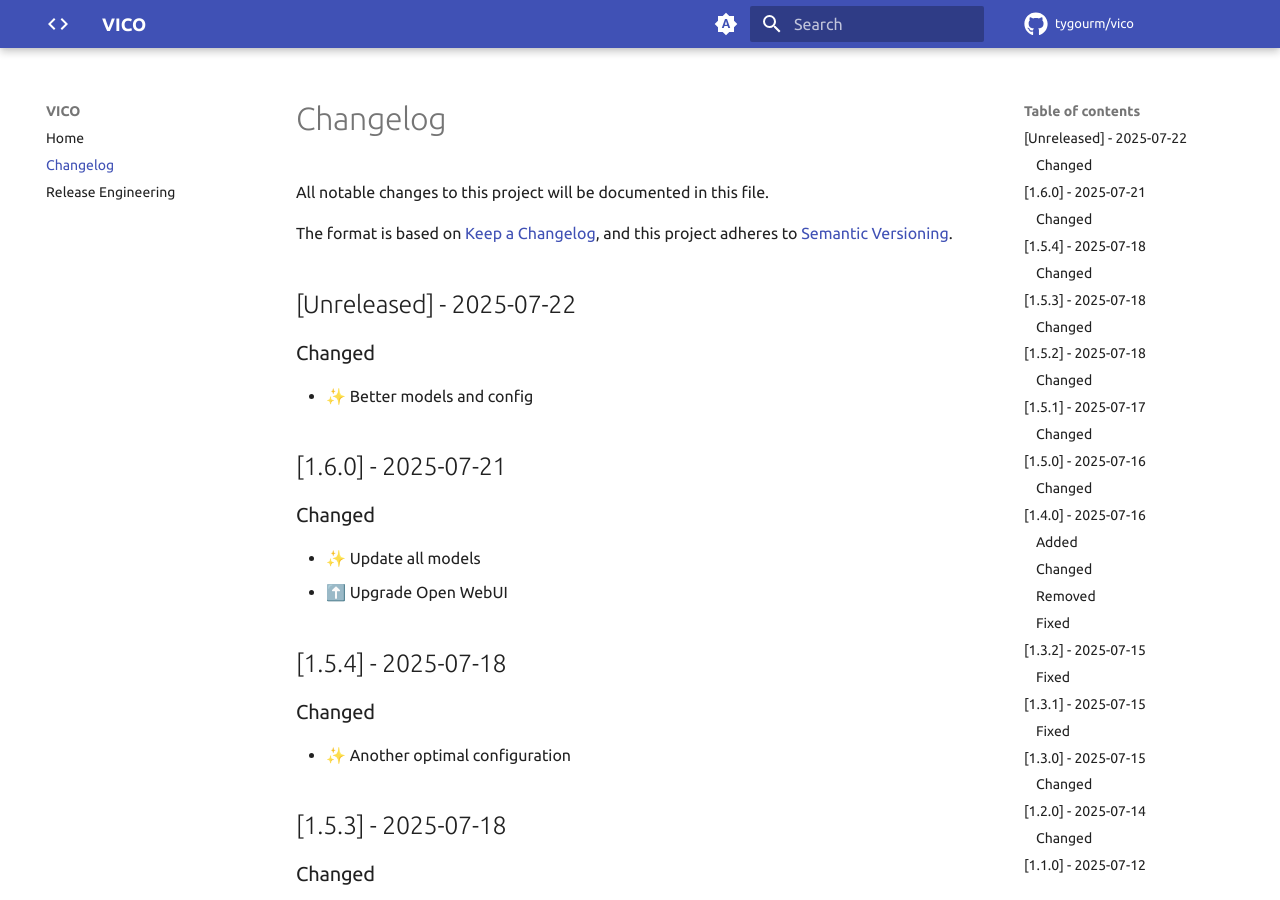
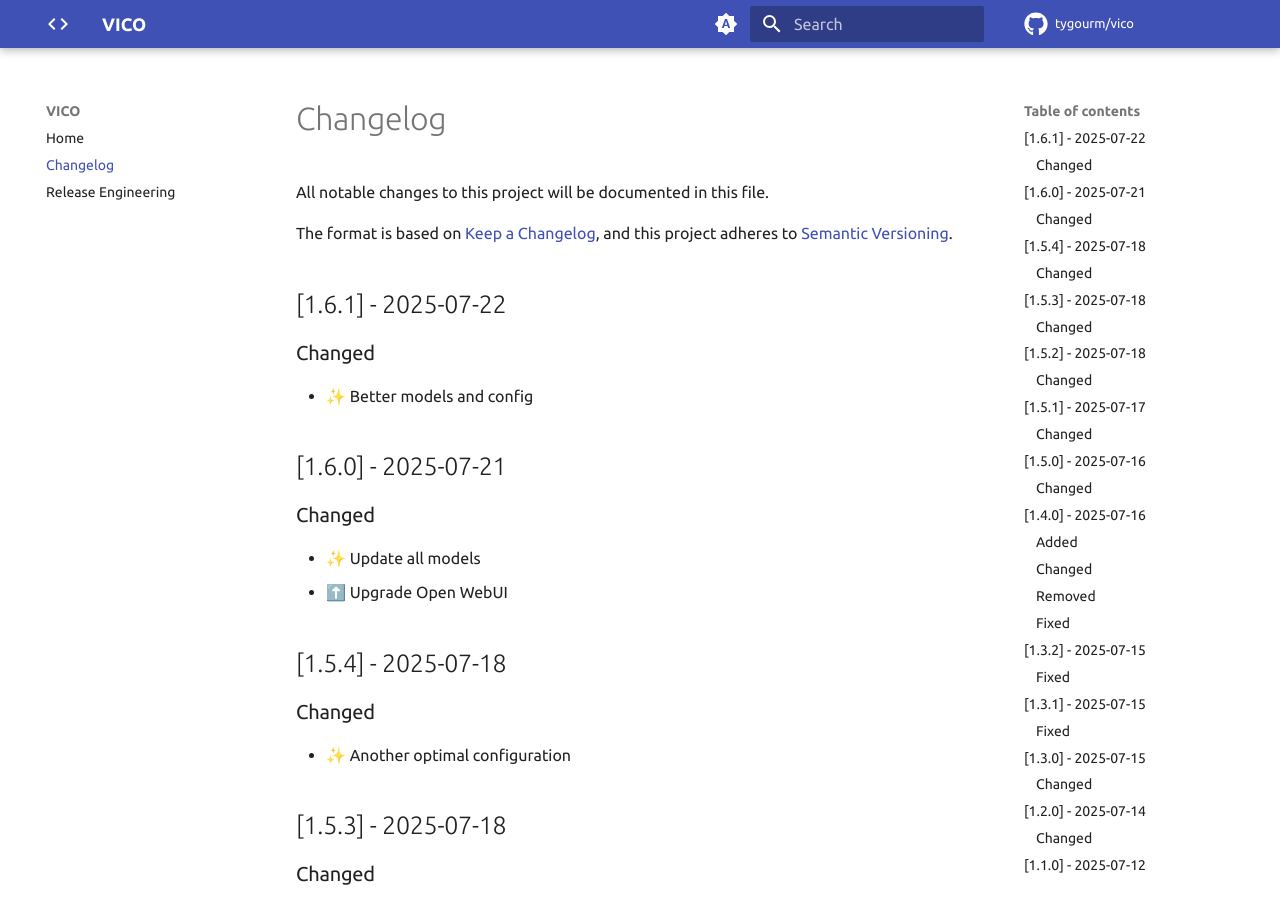
Before and after one commit to tygourm/vico, an MkDocs documentation site: the page built from docs/CHANGELOG.md, in a window 1280 px wide and 900 px high. Built offline with MkDocs 1.6.1 and Material for MkDocs 9.7.7, drawn with Linux system fonts in a browser that asks for light colours; plug-ins that fetch from the network failed and are left out; comment, search, counter and statistics services are not loaded.

```diff
--- a/docs/CHANGELOG.md
+++ b/docs/CHANGELOG.md
@@ -6,7 +6,7 @@ The format is based on [Keep a Changelog](https://keepachangelog.com/en/1.1.0/),
 and this project adheres to
 [Semantic Versioning](https://semver.org/spec/v2.0.0.html).
 
-## [Unreleased] - 2025-07-22
+## [1.6.1] - 2025-07-22
 
 ### Changed
 
```
Also changed, not shown: docs/index.md (+1 -1 lines).
